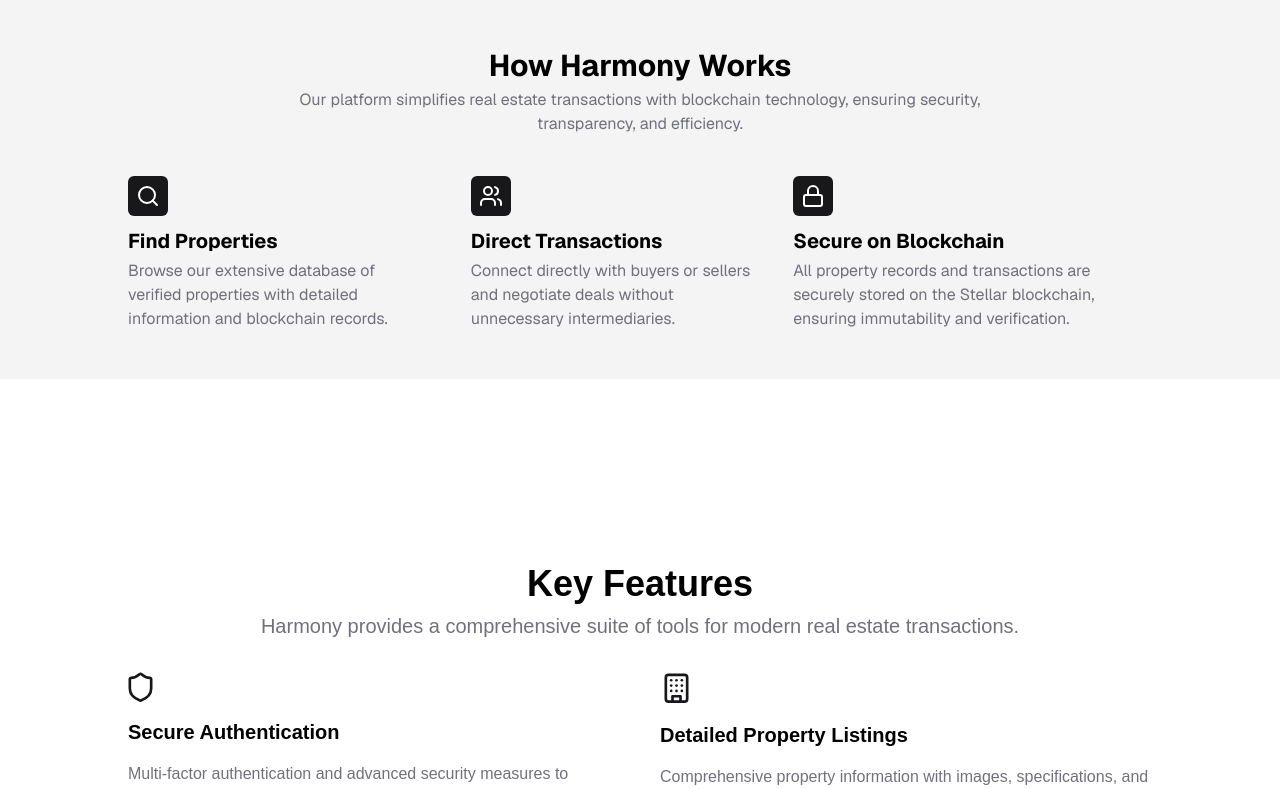
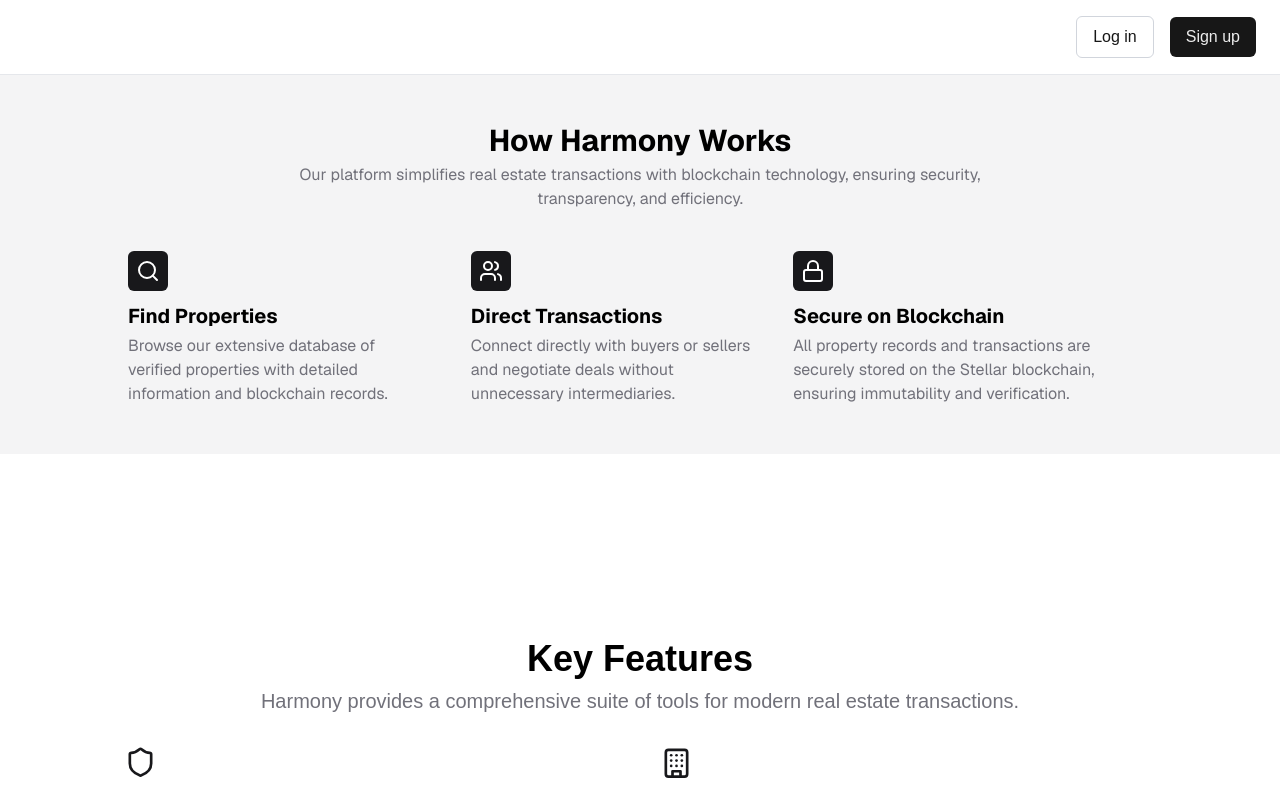
Before and after one commit to HarmonyHomes-developers/Harmony, a Next.js app in the folder harmony-homes/: page / in a window 1280 px wide. Shown: the top 789 px of the page. Built offline with nearby package versions, Linux system fonts and the light colour scheme.

Commit message:
created Log in and Sign up button (#10)
* created Log in and Sign up button

* error

```diff
--- a/harmony-homes/src/app/page.tsx
+++ b/harmony-homes/src/app/page.tsx
@@ -1,9 +1,13 @@
 import HowItWorks from "@/components/HowItWorks";
 import KeyFeatures from "@/components/key-features";
 
+//import Image from "next/image";
+import Navbar from "@/components/Navbar";
+import KeyFeatures from "@/components/key-features";
 export default function Home() {
   return (
     <div>
+      <Navbar />
       <HowItWorks />
       <KeyFeatures />
     </div>
--- /dev/null
+++ b/harmony-homes/src/components/Navbar.tsx
@@ -0,0 +1,27 @@
+import React from 'react';
+import Link from 'next/link';
+
+const Navbar: React.FC = () => {
+  return (
+    <nav className="flex justify-end items-center px-6 py-4 bg-white border-b border-gray-200">
+
+      <div className="flex items-center space-x-4">
+
+        <Link
+          href="/login"
+          className="px-4 py-2 border border-gray-300 bg-[#ffffff] text-[#171717] dark:text-[#0a0a0a]  dark:bg-[#ededed] rounded-[6px]  "
+        >
+          Log in
+        </Link>
+        <Link
+          href="/signup"
+          className="px-4 py-2  bg-[#171717] dark:text-[#ededed] dark:bg-[#0a0a0a] text-[#ededed] rounded-[6px] "
+        >
+          Sign up
+        </Link>
+      </div>
+    </nav>
+  );
+};
+
+export default Navbar;
```
